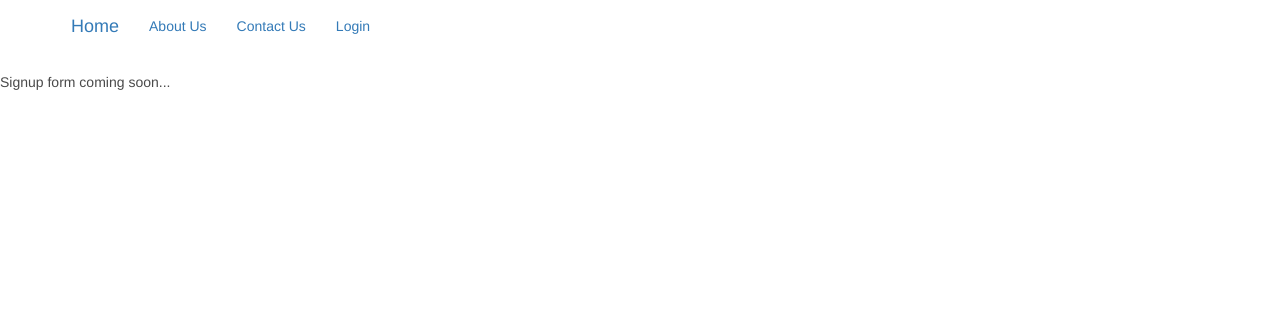
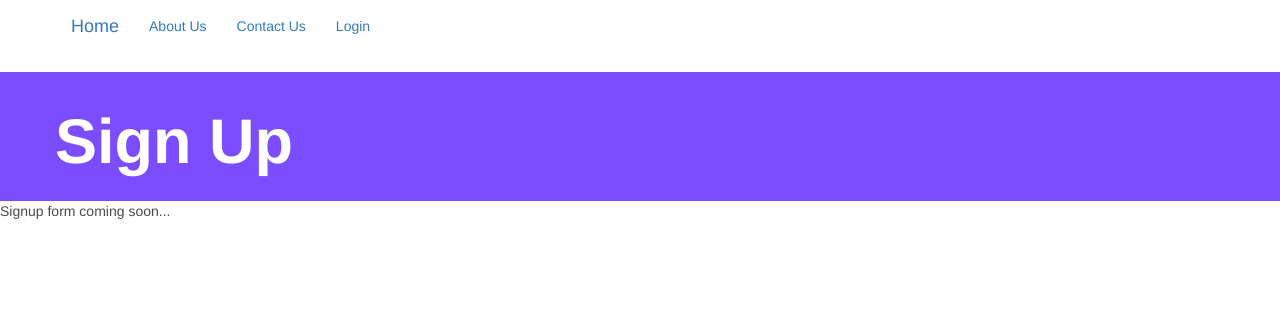
Before and after one commit to JackShort/dex, a Django app: page /signup/ in a window 1280 px wide. Shown: the top 312 px of the page. Run offline with Django 3.2, Linux system fonts and the light colour scheme; some libraries are stand-ins or nearby versions.

Commit message:
add title row to ms1 pages

```diff
--- a/landing/templates/signup.html
+++ b/landing/templates/signup.html
@@ -1,8 +1,15 @@
 {% extends 'base.html' %}
 
-{% block title %}About Us{% endblock %}
+{% block title %}Sign Up{% endblock %}
 
 {% block pagecontent %}
+	<div class="jumbotron page-title">
+		<div class="container">
+			<div class="row">
+				<h1>Sign Up</h1>
+			</div>
+		</div>
+	</div>
     <p>
         Signup form coming soon...
     </p>
--- a/static/css/main.css
+++ b/static/css/main.css
@@ -12,6 +12,12 @@ h1, h2, h3, h4, p {
     padding-bottom: 10rem;
     margin-bottom: 0;
 }
+
+.page-title{
+	padding-top: 15px;
+	padding-bottom: 15px;
+}
+
 .jumbotron * {
     color: white;
     font-family: Helvetica, sans-serif;
```
Also changed, not shown: landing/templates/about.html (+8 -0 lines), landing/templates/contact.html (+7 -0 lines), landing/templates/login.html (+7 -0 lines).
